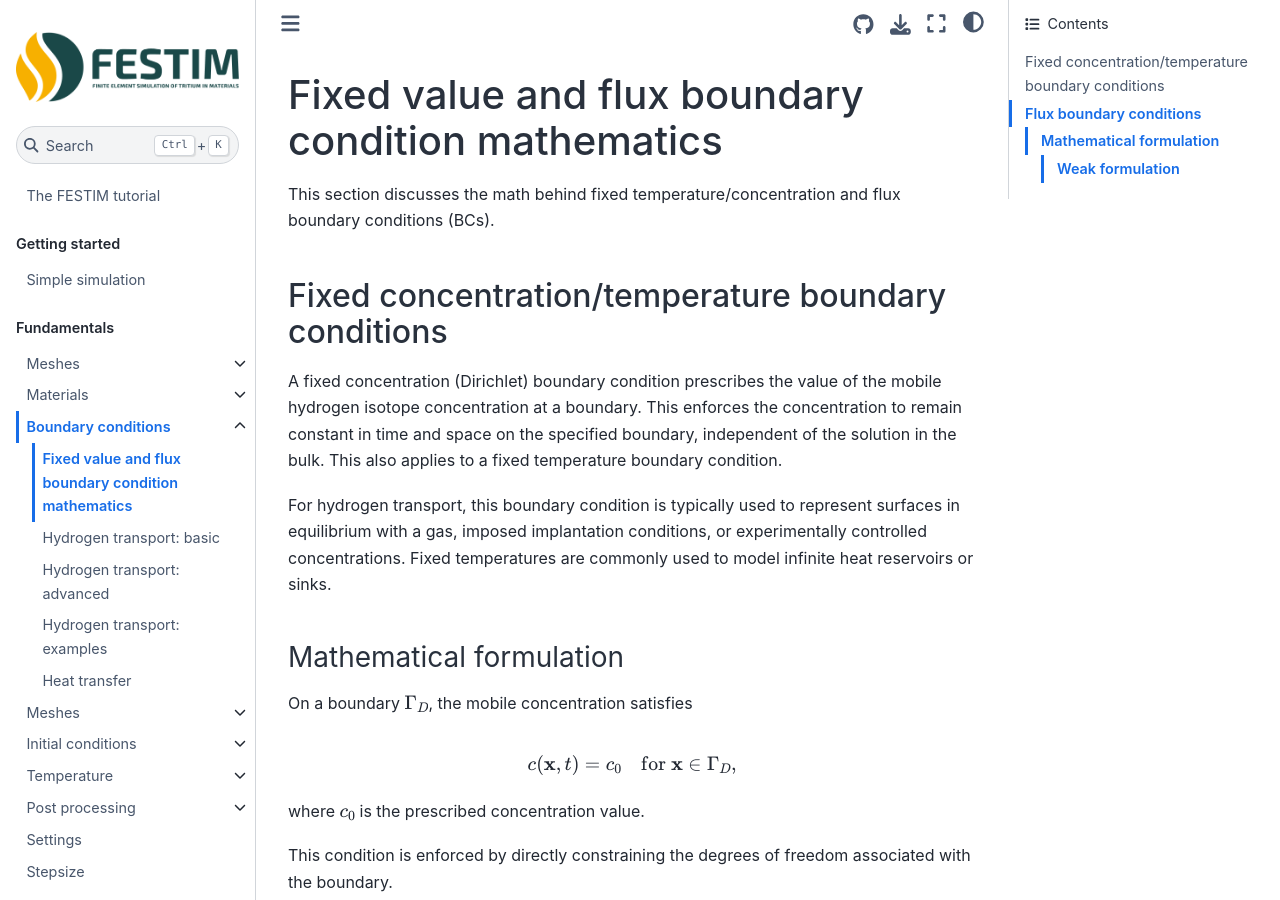
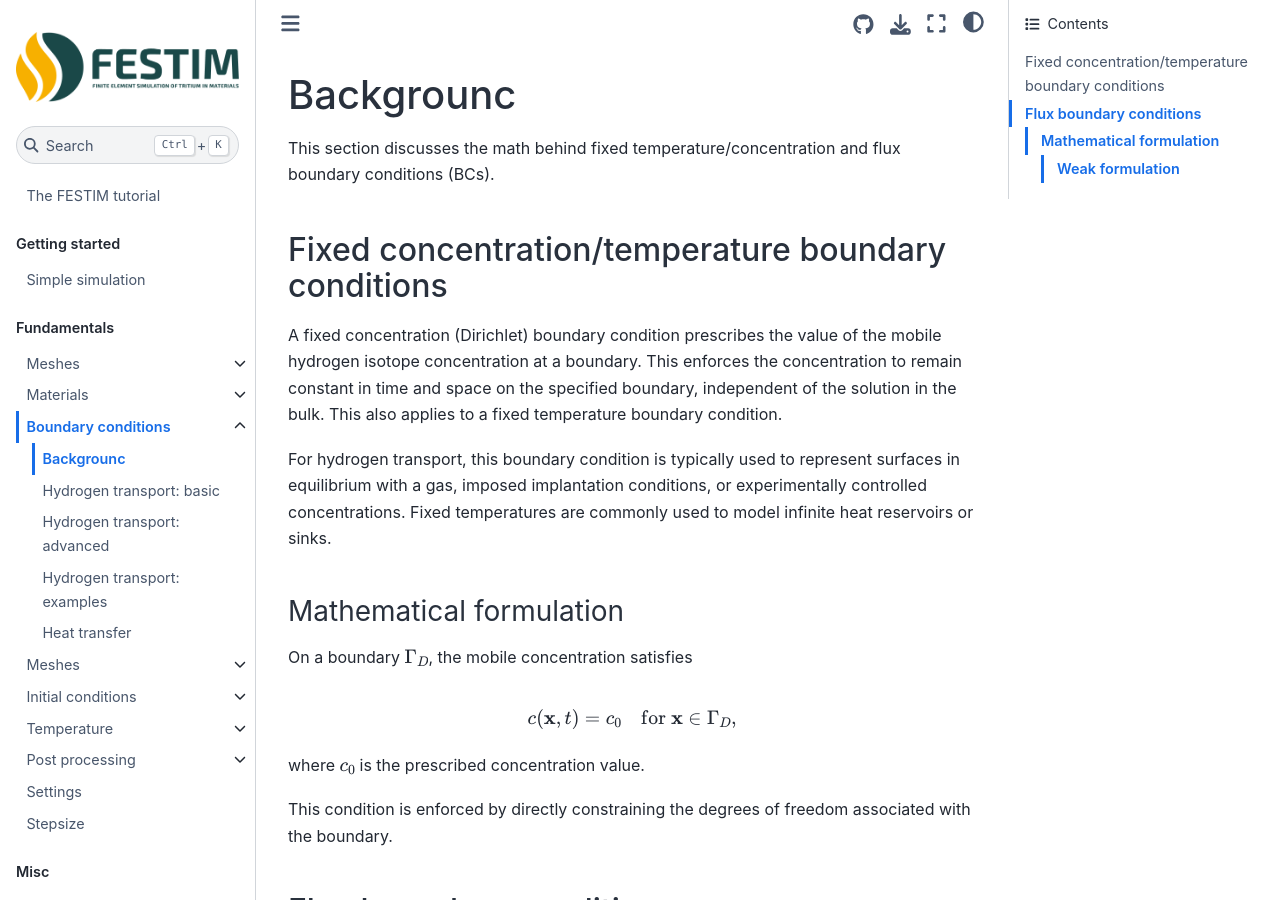
Before and after one commit to festim-dev/FESTIM-workshop, a Jupyter Book: the page built from book/content/boundary_conditions/bc_intro.md, in a window 1280 px wide and 900 px high. Built offline with Jupyter Book 1.0.4 settings and Sphinx 7.4.7 and the Sphinx Book theme 1.1.4, drawn with Linux system fonts in a browser that asks for light colours; pages that are not in the unit, such as notebooks, are missing from menus; some of the changed text lies outside the part shown.

Commit message:
better title

```diff
--- a/book/content/boundary_conditions/bc_intro.md
+++ b/book/content/boundary_conditions/bc_intro.md
@@ -8,7 +8,7 @@
     jupytext_version: 1.19.1
 ---
 
-# Fixed value and flux boundary condition mathematics
+# Backgrounc
 
 This section discusses the math behind fixed temperature/concentration and flux boundary conditions (BCs).
 
```
